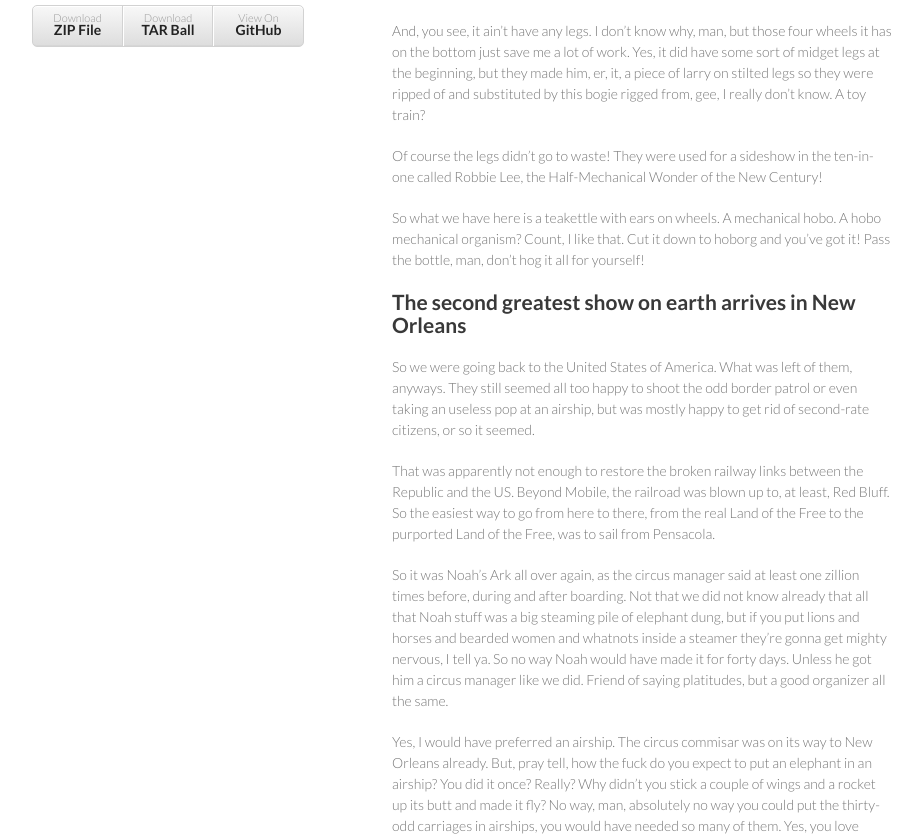
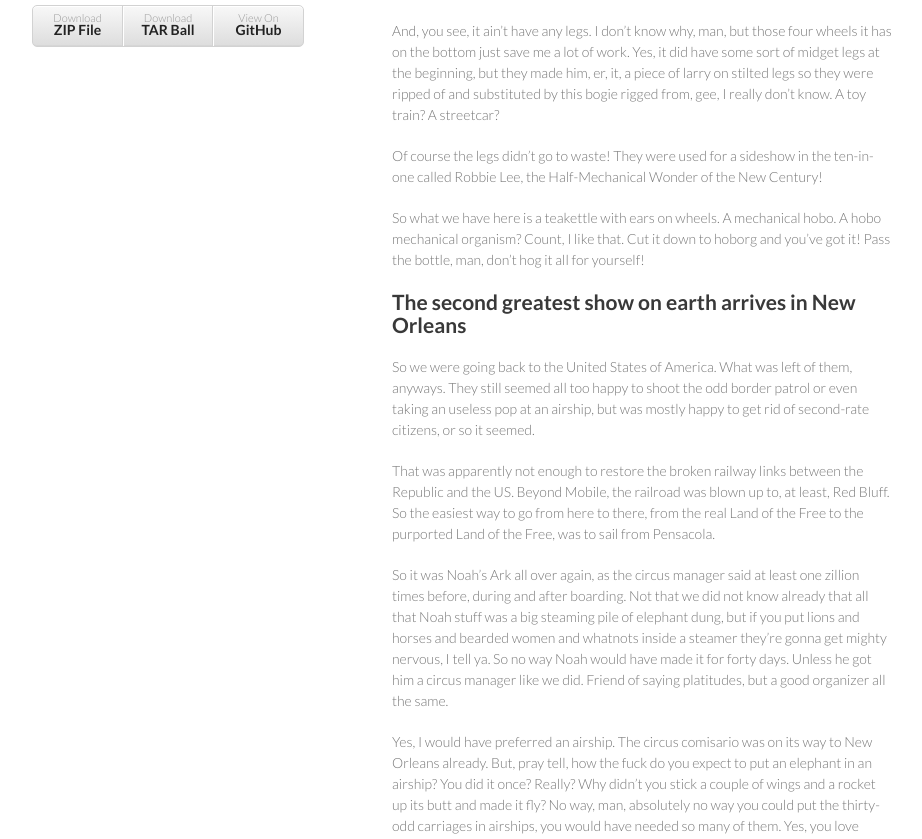
Before and after one commit to JJ/hoborg, a Jekyll site: the page built from text/text.md, in a window 1280 px wide and 1400 px high, scrolled down 1387 px. Shown: the part 238-1077 px from the top of the window, without its empty margins (178-1100 px from the left). Built offline with Jekyll 4.4.1, drawn with Linux system fonts in a browser that asks for light colours; some of the changed text lies outside the part shown.

Commit message:
Sync text/text.md from master to gh-pages

```diff
--- a/text/text.md
+++ b/text/text.md
@@ -97,7 +97,7 @@ four wheels it has on the bottom just save me a lot of work. Yes, it
 did have some sort of midget legs at the beginning, but they made him,
 er, it, a piece of larry on stilted legs so they were ripped of and
 substituted by this bogie rigged from, gee, I really don't know. A toy
-train?
+train? A streetcar?
 
 Of course the legs didn't go to waste! They were used for a sideshow
 in the ten-in-one called Robbie Lee, the Half-Mechanical Wonder of the
@@ -132,7 +132,7 @@ ya. So no way Noah would have made it for forty days. Unless he got him a
 circus manager like we did. Friend of saying platitudes, but a good organizer
 all the same.
 
-Yes, I would have preferred an airship. The circus commisar was on its
+Yes, I would have preferred an airship. The circus comisario was on its
 way to New Orleans already. But, pray tell, how the fuck do you expect
 to put an elephant in an airship? You did it once? Really? Why didn't
 you stick a couple of wings and a rocket up its butt and made it fly?
```
